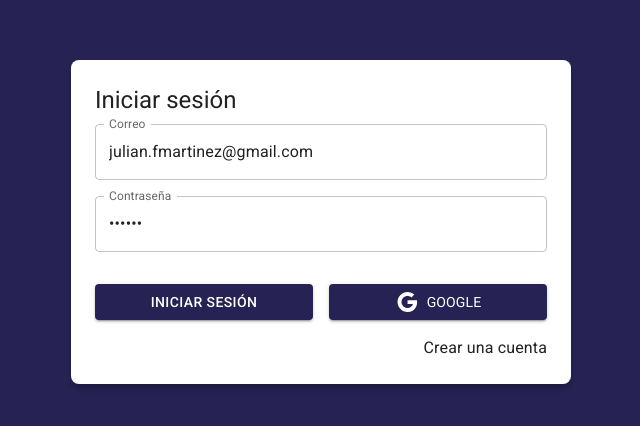
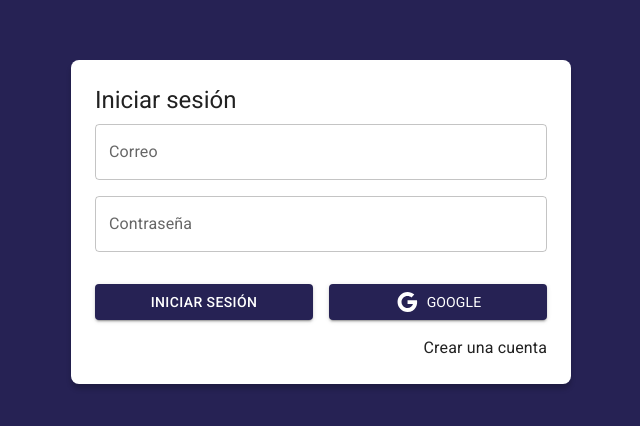
Before and after one commit to julianmartinez-dev/journal-app, a React (Vite) app: page /auth/login in a window 1280 px wide. Shown: the part 178-604 px from the top of the page, without its empty margins (319-959 px from the left). Built offline with nearby package versions, Linux system fonts and the light colour scheme.

Commit message:
add: react-hook-form

```diff
--- a/package.json
+++ b/package.json
@@ -17,6 +17,7 @@
     "firebase": "^9.9.1",
     "react": "^18.2.0",
     "react-dom": "^18.2.0",
+    "react-hook-form": "^7.34.0",
     "react-redux": "^8.0.2",
     "react-router-dom": "^6.3.0"
   },
--- a/src/auth/pages/LoginPage.tsx
+++ b/src/auth/pages/LoginPage.tsx
@@ -4,38 +4,36 @@ import { FormEvent, useMemo } from 'react';
 import { Google } from '@mui/icons-material';
 import { Button, Grid, Link, TextField, Typography } from '@mui/material';
 import { AuthLayout } from '../layout/AuthLayout';
-import { useForm } from '../../hooks';
 import { checkingAuthentication, startGoogleSignIn } from '../../store/auth';
 import { AnyAction } from '@reduxjs/toolkit';
 import { RootState } from '../../store/store';
+import { useForm, SubmitHandler } from 'react-hook-form';
+
+interface Inputs {
+  email: string;
+  password: string;
+}
 
 export const LoginPage = () => {
 
   const { status } = useSelector((state: RootState) => state.auth);
-
+  const { register, handleSubmit, formState: { errors } } = useForm<Inputs>()
   const dispatch = useDispatch();
-
-  const { email, password, onInputChange } = useForm({
-    email: 'julian.fmartinez@gmail.com',
-    password: '123456',
-  })
 
   // if status never changes, it will not re-render
   const isAuthenticated = useMemo(() => status === 'checking', [status]);
 
-  const onSubmit = (e: FormEvent<HTMLFormElement>) => {
-    e.preventDefault();
-
-    dispatch(checkingAuthentication(email!, password!) as unknown as AnyAction);
+  const onGoogleSignIn = () => {
+    dispatch(startGoogleSignIn() as unknown as AnyAction);
   };
-
-  const onGoogleSignIn = () => {
-    dispatch(startGoogleSignIn(email!, password!) as unknown as AnyAction);
+  const onSubmit: SubmitHandler<Inputs> = (data) => {
+    const { email, password} = data;
+    dispatch(checkingAuthentication(email, password) as unknown as AnyAction);
   }
 
   return (
     <AuthLayout title="Iniciar sesión">
-      <form onSubmit={onSubmit}>
+      <form onSubmit={handleSubmit(onSubmit)}>
         <Grid container spacing={2}>
           <Grid item xs={12}>
             <TextField
@@ -43,9 +41,15 @@ export const LoginPage = () => {
               type="email"
               placeholder="correo@google.com"
               fullWidth
-              name="email"
-              value={email}
-              onChange={onInputChange}
+              {...register('email', {
+                required: 'El correo es obligatorio',
+                pattern: {
+                  value: /^[A-Z0-9._%+-]+@[A-Z0-9.-]+\.[A-Z]{2,4}$/i,
+                  message: 'El correo no es valido',
+                },
+              })}
+              error={!!errors.email}
+              helperText={errors.email?.message}
             />
           </Grid>
           <Grid item xs={12}>
@@ -54,9 +58,15 @@ export const LoginPage = () => {
               type="password"
               placeholder="contraseña"
               fullWidth
-              name="password"
-              value={password}
-              onChange={onInputChange}
+              {...register('password', {
+                required: 'La contraseña es obligatoria',
+                minLength: {
+                  value: 6,
+                  message: 'La contraseña debe tener al menos 6 caracteres',
+                },
+              })}
+              error={!!errors.password}
+              helperText={errors.password?.message}
             />
           </Grid>
 
--- a/src/auth/pages/RegisterPage.tsx
+++ b/src/auth/pages/RegisterPage.tsx
@@ -2,11 +2,26 @@ import { Google } from "@mui/icons-material";
 import { Grid, TextField, Button, Typography, Link } from "@mui/material";
 import { Link as RouterLink } from "react-router-dom";
 import { AuthLayout } from "../layout/AuthLayout"
+// import { useForm } from '../../hooks/useForm';
+import { useForm, SubmitHandler } from 'react-hook-form';
+
+interface IFormInput {
+  name: String;
+  password: String;
+  email: String;
+}
 
 export const RegisterPage = () => {
+
+  const { register, handleSubmit, formState: { errors } } = useForm<IFormInput>();
+  const onSubmit: SubmitHandler<IFormInput> = (data) => {
+    console.log(data);
+  }
+
+
   return (
     <AuthLayout title="Crear una cuenta">
-      <form>
+      <form onSubmit={handleSubmit(onSubmit)}>
         <Grid container spacing={2}>
           <Grid item xs={12}>
             <TextField
@@ -14,6 +29,17 @@ export const RegisterPage = () => {
               type="text"
               placeholder="John Doe"
               fullWidth
+              {
+                ...register("name",{
+                  required: 'El nombre es obligatorio',
+                  minLength: {
+                    value: 3,
+                    message: 'El nombre debe tener al menos 3 caracteres'
+                  }
+                })
+              }
+              error={!!errors.name}
+              helperText={errors.name?.message}
             />
           </Grid>
           <Grid item xs={12}>
@@ -22,6 +48,17 @@ export const RegisterPage = () => {
               type="email"
               placeholder="correo@google.com"
               fullWidth
+              {
+                ...register('email', {
+                  required: 'El correo es obligatorio',
+                  pattern: {
+                    value: /^[A-Z0-9._%+-]+@[A-Z0-9.-]+\.[A-Z]{2,4}$/i,
+                    message: 'El correo no es valido'
+                  }
+                })
+              }
+              error={!!errors.email}
+              helperText={errors.email?.message}
             />
           </Grid>
           <Grid item xs={12}>
@@ -30,20 +67,27 @@ export const RegisterPage = () => {
               type="password"
               placeholder="contraseña"
               fullWidth
+              {
+                ...register('password',{
+                  required: 'La contraseña es obligatoria',
+                  minLength: {
+                    value: 6,
+                    message: 'La contraseña debe tener al menos 6 caracteres'
+                  }
+                })
+              }
+              error={!!errors.password}
+              helperText={errors.password?.message}
             />
           </Grid>
 
-          <Grid
-            container
-            direction="row"
-            justifyContent="center"
-            marginTop={2}
-          >
+          <Grid container direction="row" justifyContent="center" marginTop={2}>
             <Grid item xs={12} paddingLeft={'16px'}>
               <Button
                 variant="contained"
                 color="primary"
                 fullWidth
+                type="submit"
               >
                 Crear Cuenta
               </Button>
--- a/src/hooks/index.ts
+++ b/src/hooks/index.ts
@@ -1,2 +1 @@
-export * from './useForm'
 export * from './redux'
--- a/src/hooks/useForm.ts
+++ /dev/null
@@ -1,32 +0,0 @@
-import { ChangeEvent, ChangeEventHandler, useState } from 'react';
-
-interface IinitialForm {
-  user?: string;
-  password?: string;
-  name?: string;
-  email?: string;
-}
-
-export const useForm = (initialForm: IinitialForm) => {
-  const [formState, setFormState] = useState(initialForm);
-
-  const onInputChange = ({target}: ChangeEvent<HTMLInputElement | HTMLTextAreaElement>) => {
-    const { name, value } = target;
-
-    setFormState({
-      ...formState,
-      [name]: value,
-    });
-  };
-
-  const onResetForm = () => {
-    setFormState(initialForm);
-  };
-
-  return {
-    ...formState,
-    formState,
-    onInputChange,
-    onResetForm,
-  };
-};
--- a/src/store/auth/thunks.ts
+++ b/src/store/auth/thunks.ts
@@ -8,7 +8,7 @@ export const checkingAuthentication = (email: string, password: string) => {
     }
 }
 
-export const startGoogleSignIn = (email: string, password: string) => {
+export const startGoogleSignIn = (email?: string, password?: string) => {
   return async (dispatch: Dispatch<Action>) => {
     dispatch(checkingCredentials());
 
```
Also changed, not shown: 1 other file (tests, documents, lock files or other folders).
